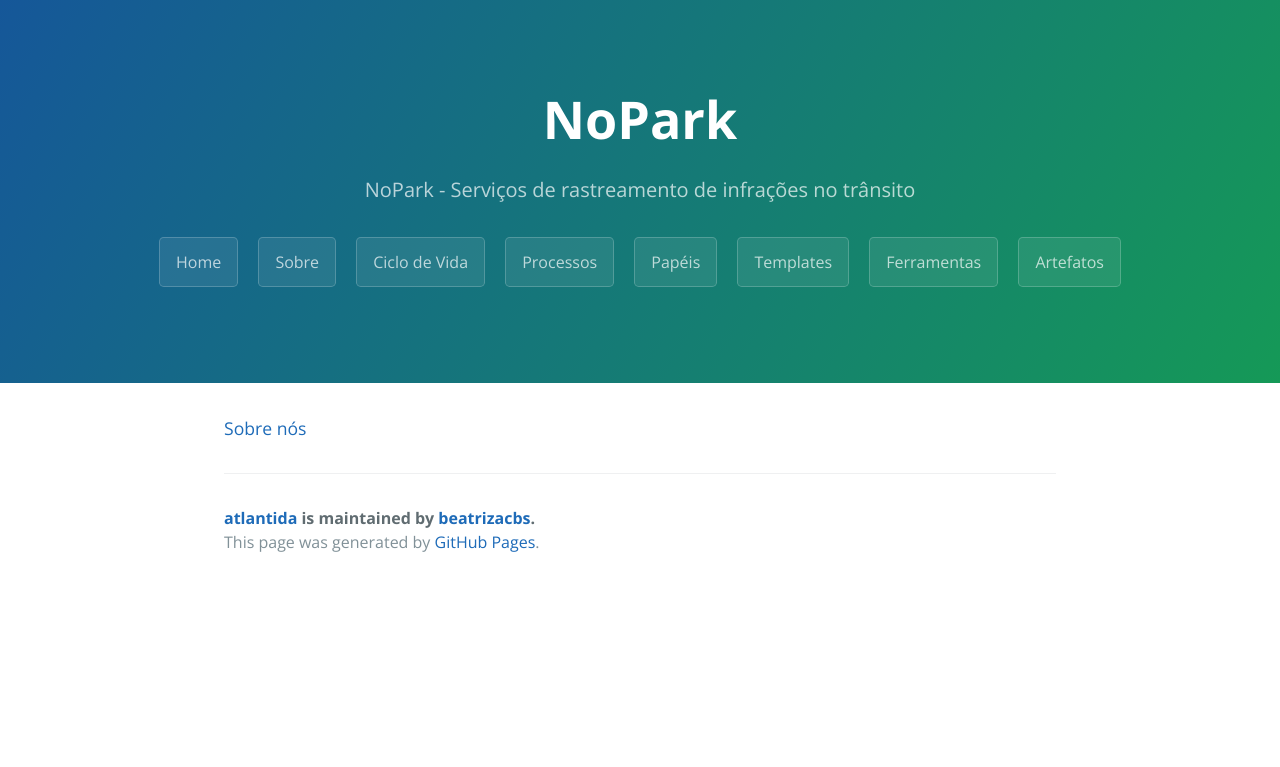
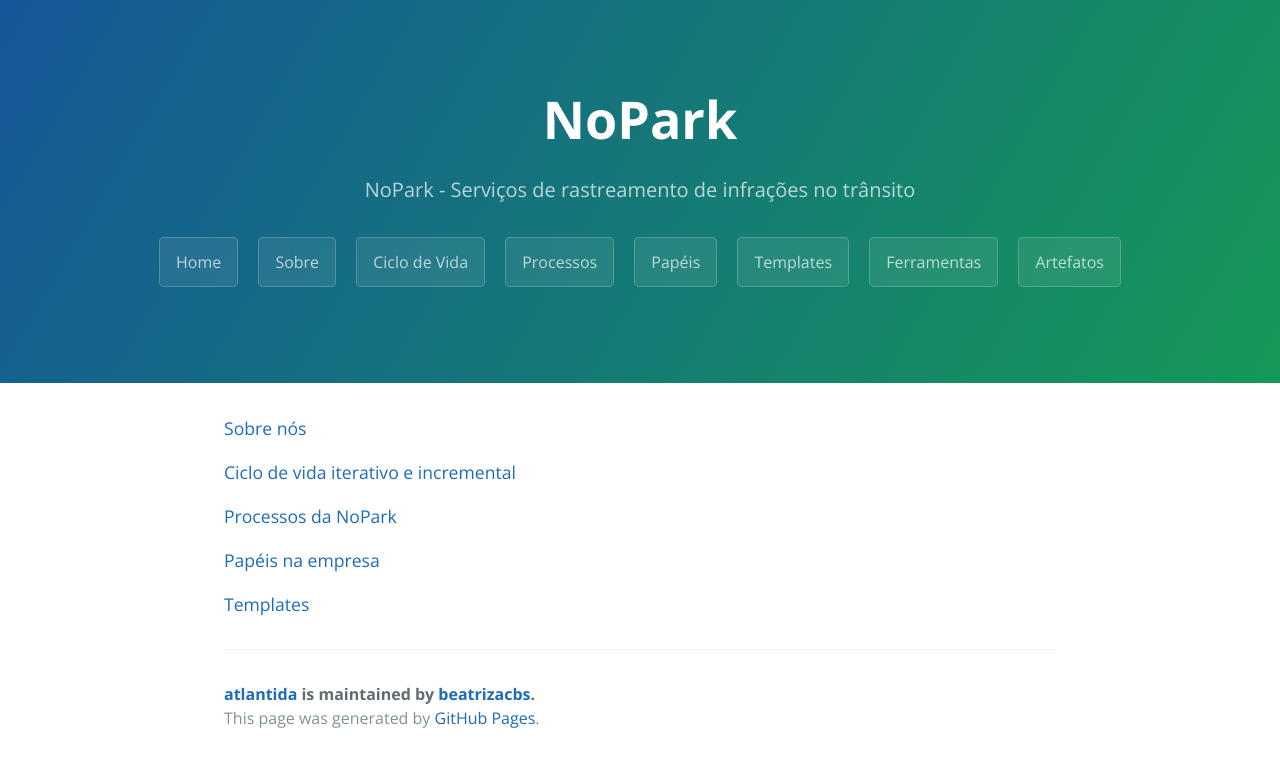
Before and after one commit to beatrizacbs/atlantida, a Jekyll site: the page built from index.md, in a window 1280 px wide. Shown: the top 767 px of the page. Built offline with Jekyll 4.4.1, drawn with Linux system fonts in a browser that asks for light colours.

Commit message:
Update index.md

```diff
--- a/index.md
+++ b/index.md
@@ -3,3 +3,11 @@ layout: default
 ---
 
 [Sobre nós](https://beatrizacbs.github.io/nopark/sobre)
+
+[Ciclo de vida iterativo e incremental](https://beatrizacbs.github.io/nopark/ciclo_de_vida)
+
+[Processos da NoPark](https://beatrizacbs.github.io/nopark/processos)
+
+[Papéis na empresa](https://beatrizacbs.github.io/nopark/papeis)
+
+[Templates](https://beatrizacbs.github.io/nopark/templates)
```
